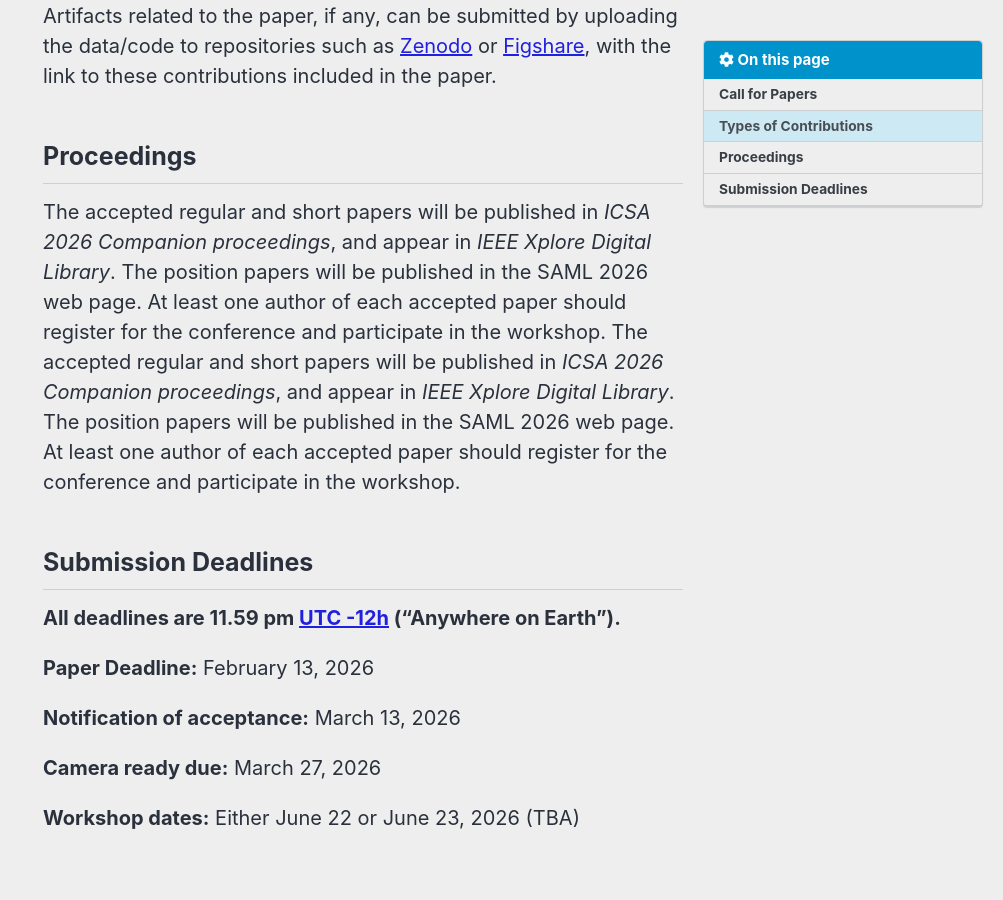
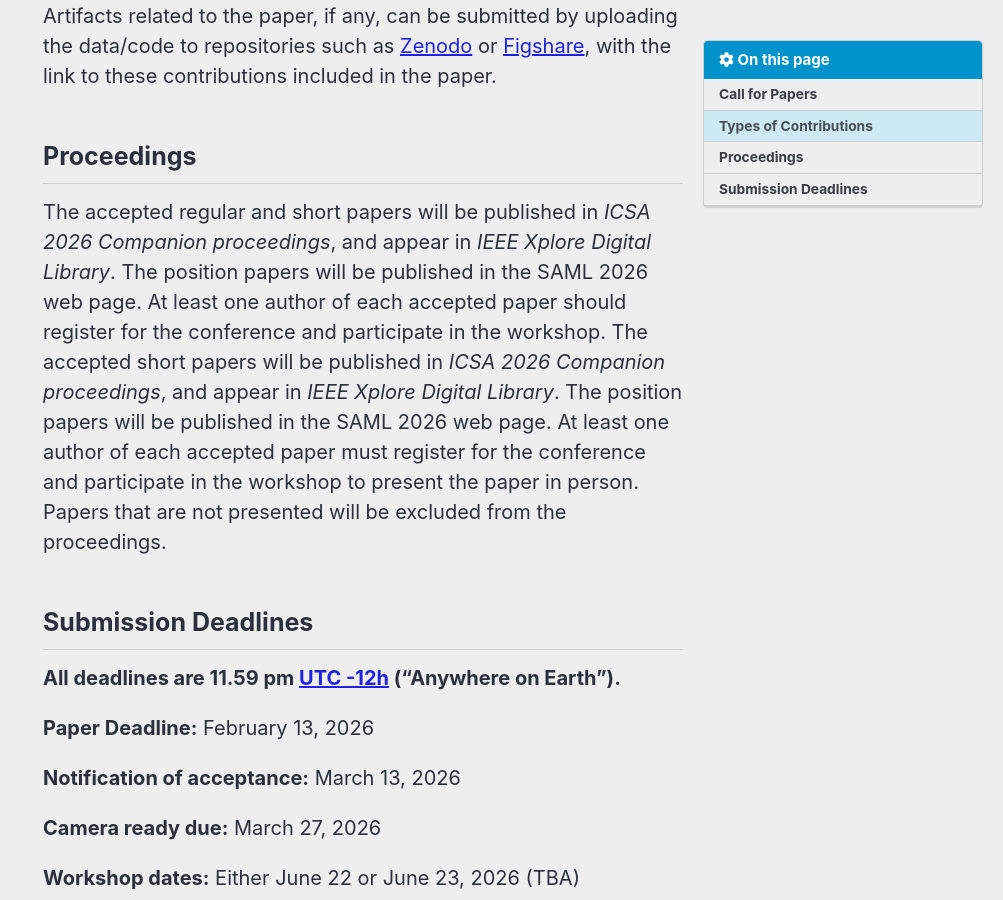
Before and after one commit to sa-ml/saml2026, a Jekyll site: the page built from _pages/calls/submissions.md, in a window 1280 px wide and 900 px high, scrolled down 3136 px. Shown: the whole window, without its empty margins (277-1280 px from the left). Built offline with Jekyll 4.4.1, drawn with Linux system fonts in a browser that asks for light colours; cached includes are drawn as plain includes; nearby versions of some CDN libraries.

Commit message:
minor changes after Nico's review

```diff
--- a/_pages/calls/submissions.md
+++ b/_pages/calls/submissions.md
@@ -52,7 +52,7 @@ All contributions should be submitted before the submission deadline using ICSA'
 ## Proceedings
 
 The accepted regular and short papers will be published in _ICSA 2026 Companion proceedings_, and appear in _IEEE Xplore Digital Library_. The position papers will be published in the SAML 2026 web page. At least one author of each accepted paper should register for the conference and participate in the workshop.
-The accepted regular and short papers will be published in _ICSA 2026 Companion proceedings_, and appear in _IEEE Xplore Digital Library_. The position papers will be published in the SAML 2026 web page. At least one author of each accepted paper should register for the conference and participate in the workshop.
+The accepted short papers will be published in _ICSA 2026 Companion proceedings_, and appear in _IEEE Xplore Digital Library_. The position papers will be published in the SAML 2026 web page. At least one author of each accepted paper must register for the conference and participate in the workshop to present the paper in person. Papers that are not presented will be excluded from the proceedings.
 
 
 ## Submission Deadlines
```
Also changed, not shown: _pages/committees/organization.md (+1 -1 lines).
